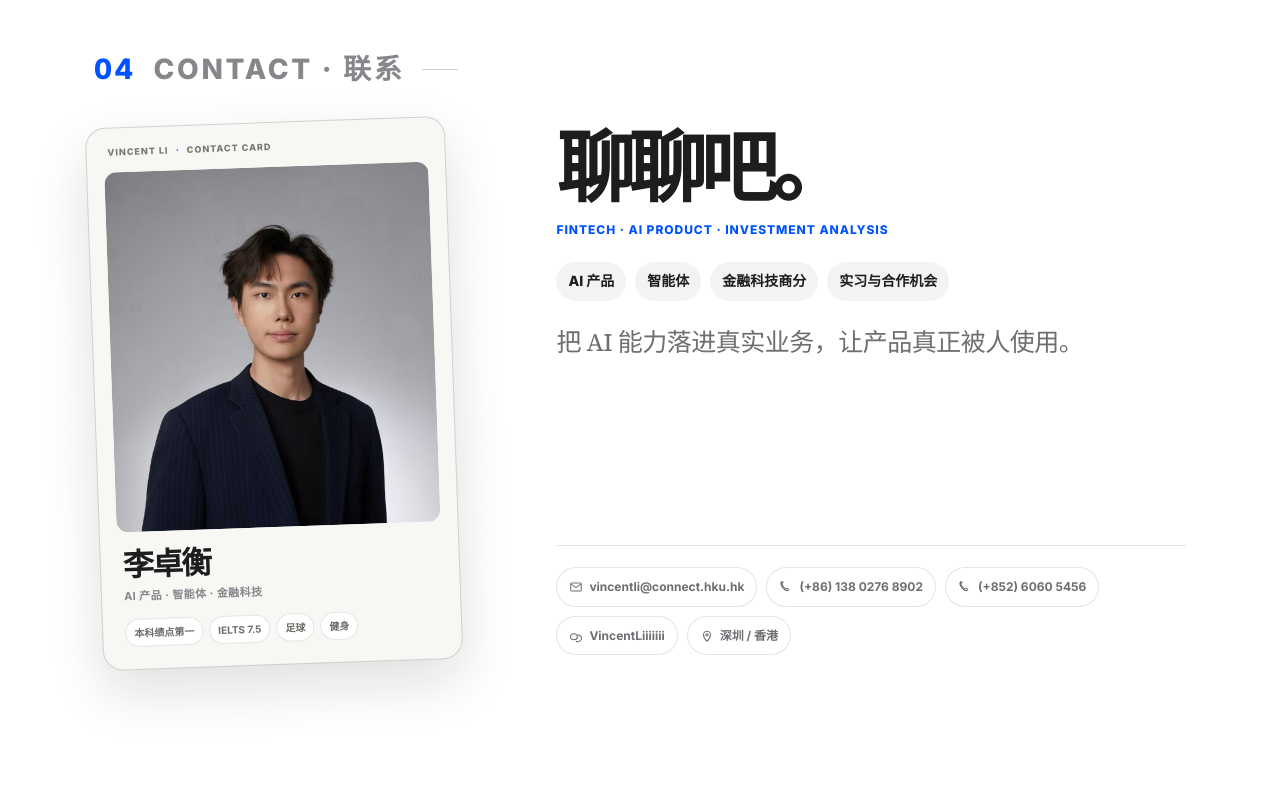
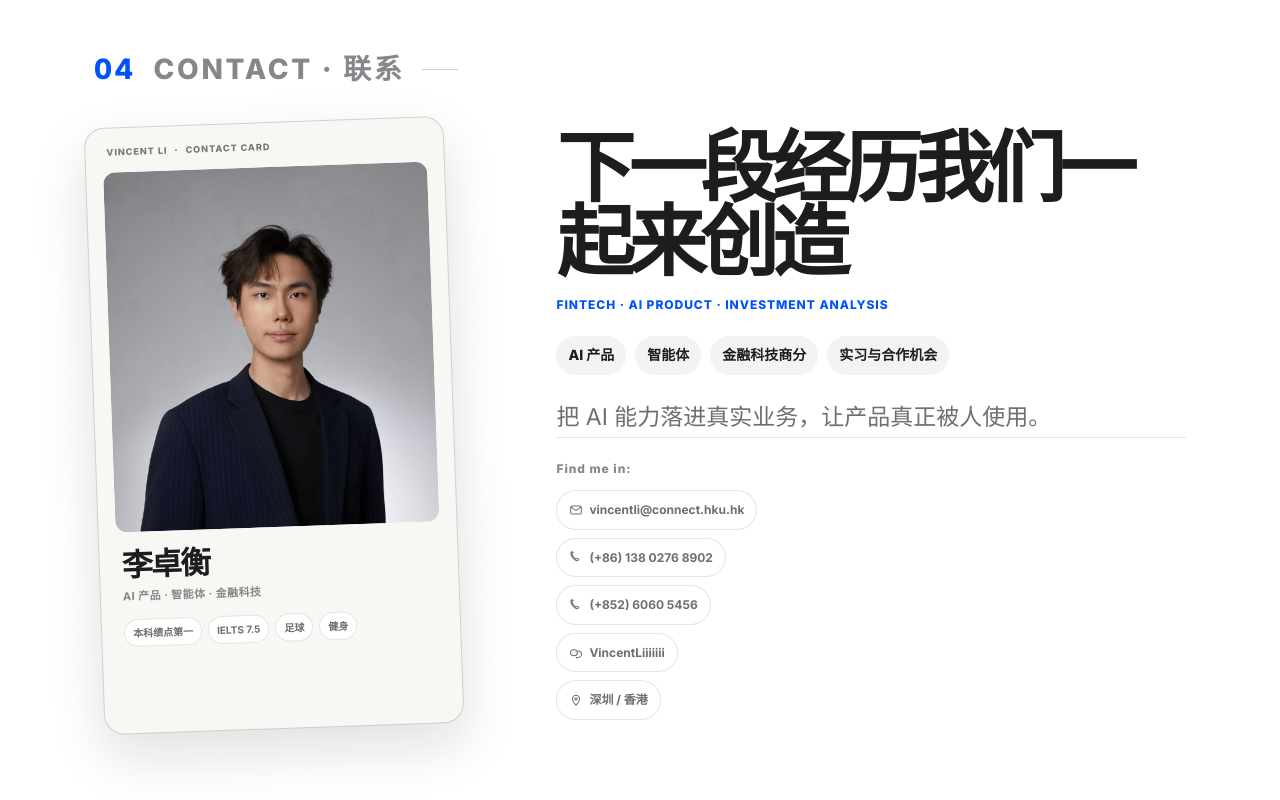
Before and after one commit to lizhuoheng273-debug/li-zhuoheng-website, a React (Vite) app: page / in a window 1280 px wide. Shown: the part 3111-3911 px from the top of the page. Before the commit the page ends 3879 px from the top, so only its background shows below. Built offline with nearby package versions, Linux system fonts and the light colour scheme.

Commit message:
feat: refine contact copy interactions

```diff
--- a/src/components/Contact.jsx
+++ b/src/components/Contact.jsx
@@ -1,4 +1,4 @@
-import { useState } from 'react'
+import { useEffect, useRef, useState } from 'react'
 import { useInView } from '../hooks'
 
 function ContactIcon({ type }) {
@@ -13,16 +13,17 @@ function ContactIcon({ type }) {
 
 export default function Contact({ lang }) {
   const [ref, inView] = useInView()
-  const [openContact, setOpenContact] = useState(null)
+  const [copyNotice, setCopyNotice] = useState('')
+  const copyNoticeTimer = useRef(null)
   const isEn = lang === 'en'
   const contacts = [
     { id: 'email', icon: 'mail', label: 'vincentli@connect.hku.hk', value: 'vincentli@connect.hku.hk', href: 'mailto:vincentli@connect.hku.hk' },
     { id: 'phone-cn', icon: 'phone', label: '(+86) 138 0276 8902', value: '13802768902', href: 'tel:+8613802768902' },
     { id: 'phone-hk', icon: 'phone', label: '(+852) 6060 5456', value: '60605456', href: 'tel:+85260605456' },
-    { id: 'wechat', icon: 'wechat', label: 'VincentLiiiiiii', value: 'VincentLiiiiiii', href: 'weixin://', copyOnly: true },
+    { id: 'wechat', icon: 'wechat', label: 'VincentLiiiiiii', value: 'VincentLiiiiiii', href: 'weixin://' },
+    { id: 'location', icon: 'pin', label: isEn ? 'Shenzhen / Hong Kong' : '深圳 / 香港', value: isEn ? 'Shenzhen / Hong Kong' : '深圳 / 香港', href: '#contact' },
   ]
 
-  const isTouchDevice = () => window.matchMedia?.('(hover: none), (pointer: coarse)').matches
   const copyContact = async (contact) => {
     try {
       await navigator.clipboard.writeText(contact.value)
@@ -36,21 +37,18 @@ export default function Contact({ lang }) {
       document.execCommand('copy')
       input.remove()
     }
-    setOpenContact(null)
+    setCopyNotice(isEn ? 'Copied' : '已复制')
+    if (copyNoticeTimer.current) window.clearTimeout(copyNoticeTimer.current)
+    copyNoticeTimer.current = window.setTimeout(() => setCopyNotice(''), 1700)
   }
 
+  useEffect(() => () => {
+    if (copyNoticeTimer.current) window.clearTimeout(copyNoticeTimer.current)
+  }, [])
+
   const handleContactClick = (event, contact) => {
-    if (isTouchDevice() && contact.copyOnly) {
-      event.preventDefault()
-      setOpenContact((current) => current === contact.id ? null : contact.id)
-      return
-    }
-    if (isTouchDevice()) {
-      void copyContact(contact)
-      return
-    }
     event.preventDefault()
-    setOpenContact((current) => current === contact.id ? null : contact.id)
+    void copyContact(contact)
   }
 
   return (
@@ -70,26 +68,26 @@ export default function Contact({ lang }) {
             </div>
           </div>
           <div className="contact-copy">
-            <h2>{isEn ? 'Let’s talk.' : '聊聊吧。'}</h2>
+            <h2>{isEn ? 'Let’s create the next chapter together.' : '下一段经历我们一起来创造'}</h2>
             <div className="contact-keywords">FinTech · AI Product · Investment Analysis</div>
             <div className="contact-focus">
               <span>{isEn ? 'AI Product' : 'AI 产品'}</span><span>{isEn ? 'AI Agents' : '智能体'}</span><span>{isEn ? 'FinTech Analysis' : '金融科技商分'}</span><span>{isEn ? 'Internships & Collaboration' : '实习与合作机会'}</span>
             </div>
             <p className="contact-slogan">{isEn ? 'Turning AI capabilities into real business value and products people genuinely use.' : '把 AI 能力落进真实业务，让产品真正被人使用。'}</p>
-            <div className="contact-line" aria-label="联系方式">
-              {contacts.map((contact) => (
-                <div className={`contact-action ${openContact === contact.id ? 'open' : ''}`} key={contact.id}>
-                  <a href={contact.href} onClick={(event) => handleContactClick(event, contact)}><ContactIcon type={contact.icon} />{contact.label}</a>
-                  {openContact === contact.id && (
-                    <button className="contact-copy-button" type="button" onClick={() => void copyContact(contact)}>{isEn ? 'Copy' : '复制'}</button>
-                  )}
-                </div>
-              ))}
-              <span><ContactIcon type="pin" />{isEn ? 'Shenzhen / Hong Kong' : '深圳 / 香港'}</span>
+            <div className="contact-line" aria-label={isEn ? 'Find me in' : '联系方式'}>
+              <div className="contact-find-label">Find me in:</div>
+              <div className="contact-list">
+                {contacts.map((contact) => (
+                  <div className="contact-action" key={contact.id}>
+                    <a href={contact.href} onClick={(event) => handleContactClick(event, contact)}><ContactIcon type={contact.icon} />{contact.label}</a>
+                  </div>
+                ))}
+              </div>
             </div>
           </div>
         </div>
       </div>
+      {copyNotice && <div className="contact-copy-toast" role="status" aria-live="polite">{copyNotice}</div>}
     </section>
   )
 }
--- a/src/styles.css
+++ b/src/styles.css
@@ -324,9 +324,10 @@ filter:blur(22px);z-index:0}
 .contact-id-tags{display:flex;flex-wrap:wrap;gap:6px;padding:0 5px 5px}.contact-id-tags span{padding:5px 8px;border:1px solid rgba(16,18,20,.1);border-radius:999px;background:#fff;color:#6d6d69;font-size:10px;font-weight:700}
 .contact-copy{align-self:stretch;display:flex;flex-direction:column;max-width:780px;padding:10px 0}.contact-copy h2{margin:0;color:var(--ink);font-size:clamp(44px,6.5vw,78px);font-family:var(--serif);font-weight:700;letter-spacing:-.08em;line-height:.95}.contact-keywords{margin-top:14px;color:var(--accent);font-family:"Inter",var(--sans);font-size:12px;font-weight:750;letter-spacing:.08em;text-transform:uppercase}
 .contact-focus{display:flex;flex-wrap:wrap;gap:9px;margin:22px 0}.contact-focus span{padding:8px 12px;border-radius:999px;background:#f3f3f1;color:var(--ink);font-size:14px;font-weight:750}
-.contact-slogan{max-width:680px;color:var(--ink-2);font-size:clamp(19px,2vw,25px);font-family:var(--serif);line-height:1.55;letter-spacing:-.02em}
-.contact-line{display:flex;align-items:center;flex-wrap:wrap;gap:9px;padding-top:21px;margin-top:auto;border-top:1px solid var(--hairline);font-family:"Inter",var(--sans);font-size:12px;font-weight:700;color:var(--ink-2)}
-.contact-action{position:relative;display:inline-flex;align-items:center}.contact-action>a,.contact-line>span{display:inline-flex;align-items:center;gap:6px;padding:9px 12px;border:1px solid rgba(16,18,20,.11);border-radius:999px;background:#fff;color:var(--ink-2);transition:background .16s,border-color .16s,color .16s,transform .16s}.contact-action>a:hover,.contact-action.open>a{border-color:var(--ink);background:var(--ink);color:#fff;transform:translateY(-1px)}.contact-copy-button{position:absolute;z-index:3;left:50%;bottom:calc(100% + 8px);margin:0;padding:8px 11px;border:1px solid rgba(16,18,20,.14);border-radius:999px;background:#fff;color:var(--ink);font:inherit;font-size:11px;font-weight:800;cursor:pointer;white-space:nowrap;box-shadow:0 7px 16px rgba(16,18,20,.14);transform:translateX(-50%);transition:border-color .16s,box-shadow .16s,transform .16s}.contact-copy-button::after{content:"";position:absolute;top:100%;left:50%;width:8px;height:8px;background:#fff;border-right:1px solid rgba(16,18,20,.14);border-bottom:1px solid rgba(16,18,20,.14);transform:translate(-50%,-5px) rotate(45deg);z-index:-1}.contact-copy-button:hover{border-color:var(--ink);box-shadow:0 9px 20px rgba(16,18,20,.18);transform:translateX(-50%) translateY(-1px)}.contact-icon{width:14px;height:14px;flex:0 0 auto;stroke:currentColor;stroke-width:1.8;fill:none;stroke-linecap:round;stroke-linejoin:round}
+.contact-slogan{max-width:680px;color:var(--ink-2);font-size:clamp(20px,2.1vw,23px);font-family:var(--sans);line-height:1.75;letter-spacing:0}
+.contact-line{padding-top:21px;margin-top:auto;border-top:1px solid var(--hairline);font-family:"Inter",var(--sans);font-size:12px;font-weight:700;color:var(--ink-2)}
+.contact-find-label{color:var(--ink-3);font-size:12px;font-weight:800;letter-spacing:.08em}.contact-list{display:flex;flex-direction:column;align-items:flex-start;gap:8px;margin-top:12px}.contact-action{position:relative;display:inline-flex;align-items:center}.contact-action>a{display:inline-flex;align-items:center;gap:6px;padding:9px 12px;border:1px solid rgba(16,18,20,.11);border-radius:999px;background:#fff;color:var(--ink-2);transition:background .16s,border-color .16s,color .16s,transform .16s}.contact-action>a:hover,.contact-action>a:focus-visible{border-color:var(--ink);background:var(--ink);color:#fff;transform:translateY(-1px);outline:none}.contact-icon{width:14px;height:14px;flex:0 0 auto;stroke:currentColor;stroke-width:1.8;fill:none;stroke-linecap:round;stroke-linejoin:round}
+.contact-copy-toast{position:fixed;z-index:20;left:50%;bottom:28px;padding:10px 16px;border-radius:999px;background:var(--ink);color:#fff;font-family:"Inter",var(--sans);font-size:12px;font-weight:800;letter-spacing:.04em;box-shadow:0 10px 24px rgba(16,18,20,.2);transform:translateX(-50%);animation:contact-toast-in .18s ease-out}
 .contact-resume{margin-left:auto;padding:11px 17px;border-radius:999px;background:var(--ink);color:#fff;transition:background .16s,transform .16s}.contact-resume:hover{background:var(--accent);transform:translateY(-1px)}
 
 /* ============ 入场动效（纯 CSS 首屏淡入，由 React 添加 .inview）============ */
@@ -361,6 +362,7 @@ filter:blur(22px);z-index:0}
 @keyframes project-body-enter{from{opacity:0;transform:translateY(14px)}to{opacity:1;transform:none}}
 @keyframes contact-card-enter{from{opacity:0;transform:translateY(26px) rotate(-5deg) scale(.975)}to{opacity:1;transform:rotate(-2deg) scale(1)}}
 @keyframes contact-copy-enter{from{opacity:0;transform:translateY(16px)}to{opacity:1;transform:none}}
+@keyframes contact-toast-in{from{opacity:0;transform:translate(-50%,8px)}to{opacity:1;transform:translate(-50%,0)}}
 @media (max-width:900px) and (prefers-reduced-motion:no-preference){.screen.inview .hero-photo-wrap{animation:hero-portrait-enter-mobile .82s cubic-bezier(.16,1,.3,1)}@keyframes hero-portrait-enter-mobile{from{opacity:0;transform:translateY(28px) scale(.98)}to{opacity:1;transform:none}}}
 @media (prefers-reduced-motion:reduce){.timeline-experience .experience-heading,.timeline-experience .experience-entry{opacity:1;transform:none;filter:none;transition:none}.screen.inview .hero-left,.screen.inview .hero-photo-wrap,#projects.inview .proj-card .proj-ph,#projects.inview .proj-card .proj-body,#contact.inview .contact-id-card,#contact.inview .contact-copy>*{animation:none}}
 
@@ -401,7 +403,7 @@ filter:blur(22px);z-index:0}
   .contact-heading{margin-bottom:28px}.contact-layout{grid-template-columns:1fr;gap:38px;width:min(520px,100%)}
   .contact-id-card{width:min(330px,100%);justify-self:center}
   .contact-copy{text-align:center}.contact-focus{justify-content:center}.contact-slogan{margin:0 auto}
-  .contact-line{justify-content:center;margin-top:30px}.contact-resume{margin-left:0}
+  .contact-line{text-align:center;margin-top:30px}.contact-list{align-items:center}.contact-resume{margin-left:0}
   .contact-action>a:active{border-color:var(--ink);background:var(--ink);color:#fff;transform:scale(.98)}
 }
 
```
